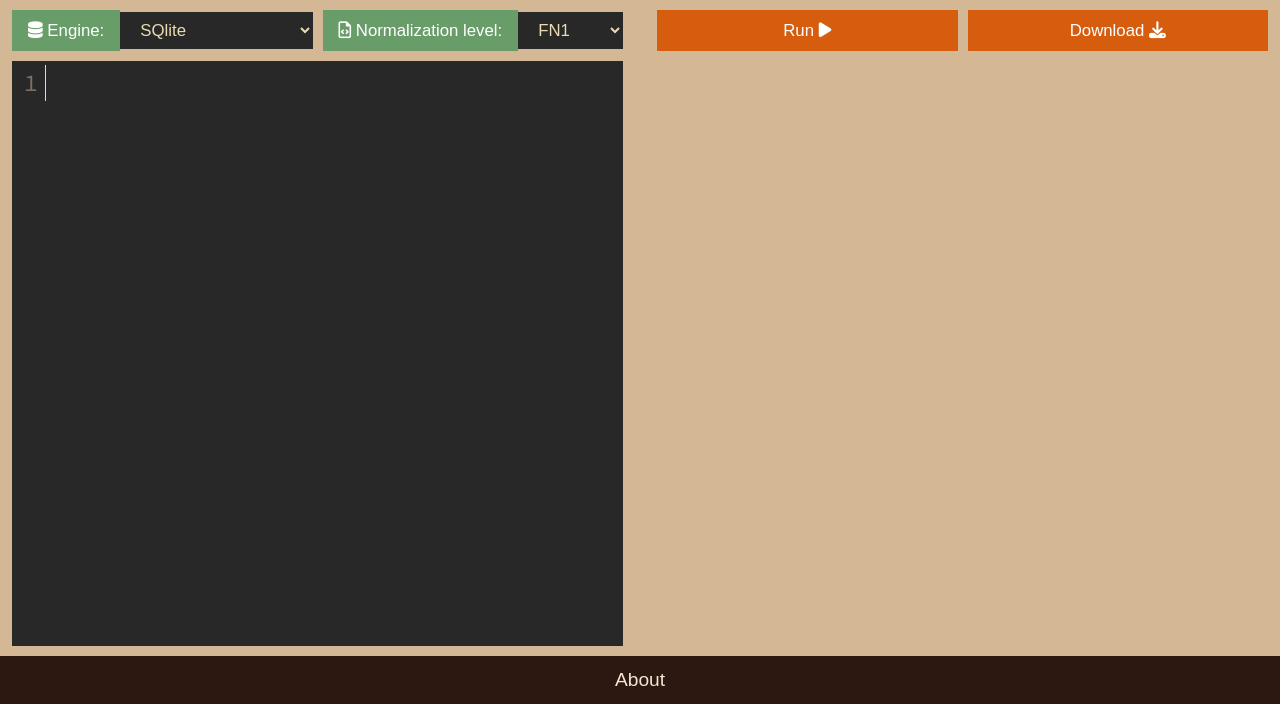
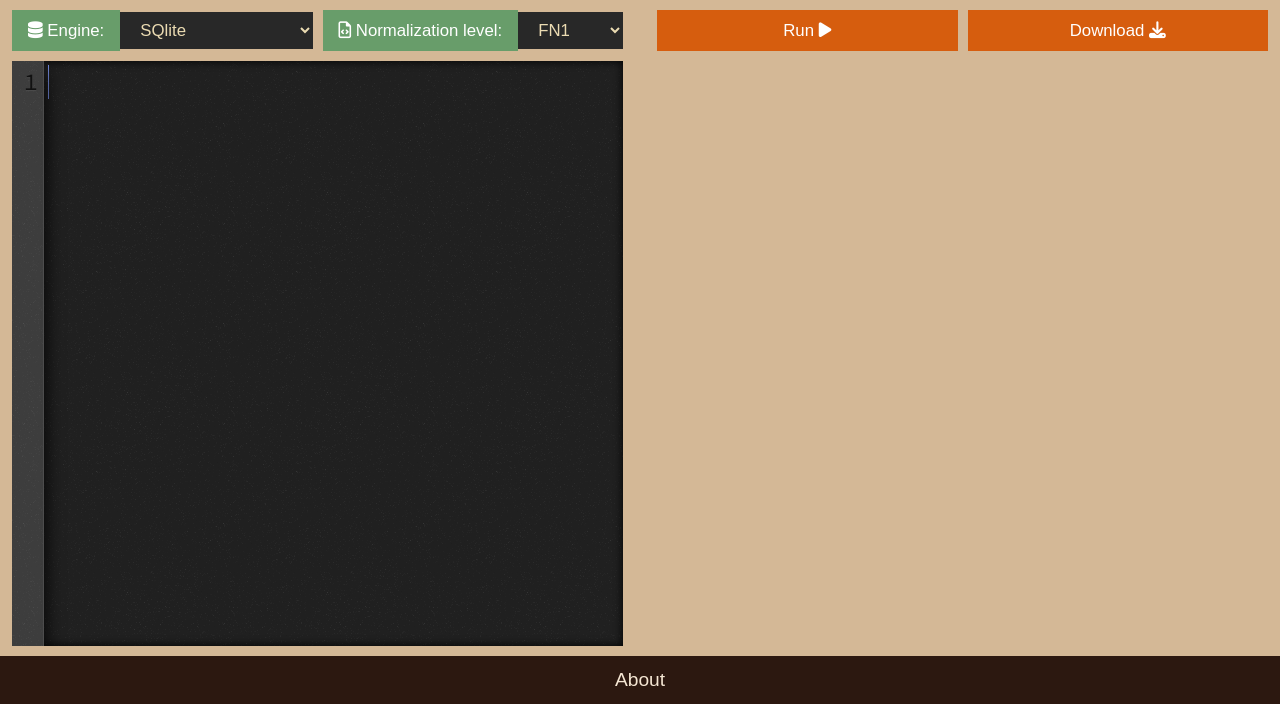
Before and after one commit to Qwerty3341/SchemaMan, a Flask app: page / in a window 1280 px wide. Shown: the part 96-800 px from the top of the page. Run offline with Flask 3, Linux system fonts and the light colour scheme; some web fonts are replaced.

Commit message:
Ambience theme for code mirror
Frontend of main page ready
Just mising the report page but will add when started the Backend

I'm gonna start the miscellany pages

```diff
--- a/schema_man/static/js/codeEditor.js
+++ b/schema_man/static/js/codeEditor.js
@@ -1,7 +1,7 @@
 class CodeEditor {
 
 	static DEFAULTS = {
-		theme: 'gruvbox-dark',
+		theme: 'ambiance',
 		mode: 'text/x-sql',
 		lineNumbers: true,
 		indentUnit: 4,
--- a/schema_man/templates/normalizator.html
+++ b/schema_man/templates/normalizator.html
@@ -4,7 +4,7 @@
 
 {% block styles %}
 <link rel="stylesheet" href="https://cdnjs.cloudflare.com/ajax/libs/codemirror/5.65.16/codemirror.min.css">
-<link rel="stylesheet" href="https://cdnjs.cloudflare.com/ajax/libs/codemirror/5.65.16/theme/gruvbox-dark.min.css">
+<link rel="stylesheet" href="https://cdnjs.cloudflare.com/ajax/libs/codemirror/5.65.16/theme/ambiance.min.css">
 <link rel="stylesheet" href="{{ url_for('static', filename='css/normalizator.css') }}">
 {% endblock %}
 
```
